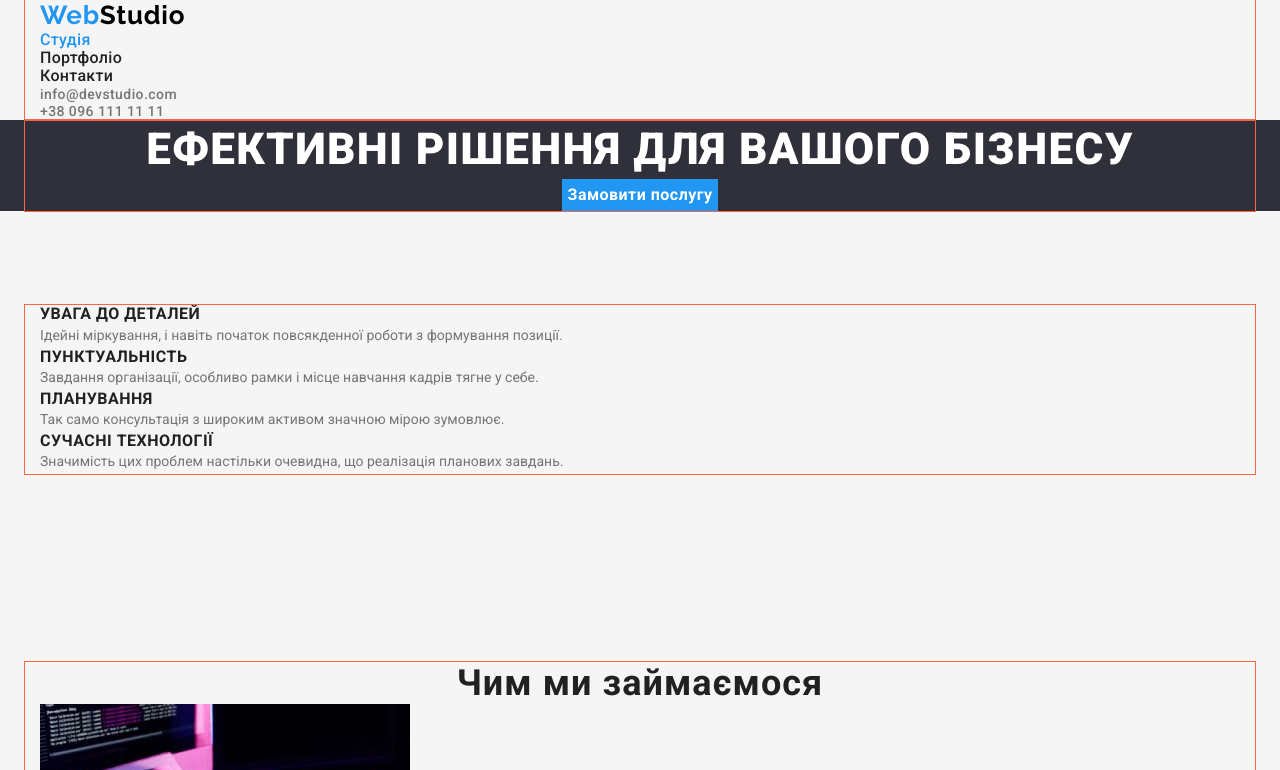
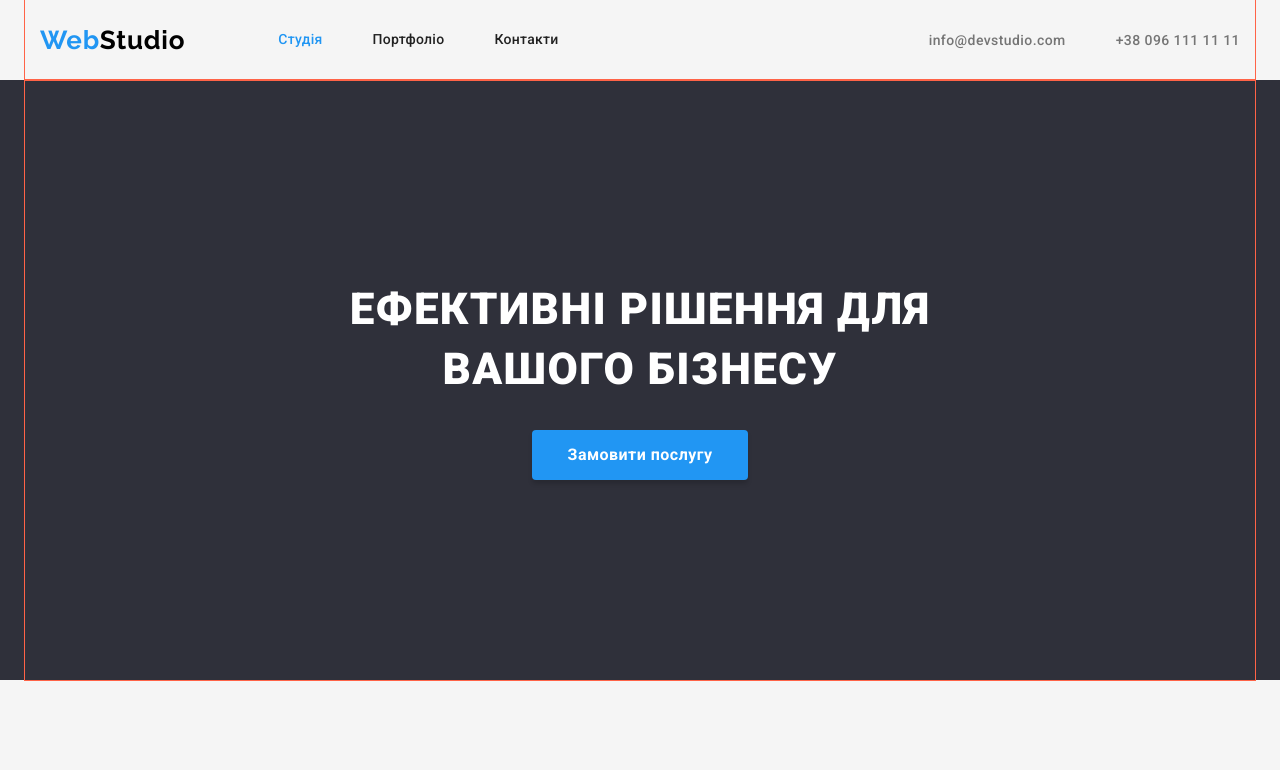
Before and after one commit to KirpaOleg/goit-markup-hw-03, a plain HTML site: page index.html in a window 1280 px wide. Shown: the top 770 px of the page. Drawn offline with nearby package versions, Linux system fonts and the light colour scheme.

Commit message:
section 3

```diff
--- a/css/styles.css
+++ b/css/styles.css
@@ -32,10 +32,6 @@ img {
   padding-right: 15px;
   outline: 1px solid tomato;
 }
-.section {
-  padding-top: 94px;
-  padding-bottom: 94px;
-}
 .list {
   list-style: none;
 }
@@ -64,16 +60,25 @@ img {
   font-size: 26px;
   line-height: 1.19;
   letter-spacing: 0.03em;
+  margin-right: 93px;
 }
 .logo-accent {
   color: var(--accent-color);
 }
 
 /* header-nav */
+.nav-items, .contacts {
+  display: flex;
+}
+.nav-item + .nav-item {
+  margin-left: 50px;
+}
 .nav-items .link {
+  display: block;
+  padding-top: 32px;
+  padding-bottom: 32px;
   color: var(--secondary-text-color);
   font-weight: 500;
-  font-size: 16px;
   line-height: 1.14;
   letter-spacing: 0.02em;
 }
@@ -95,6 +100,11 @@ img {
 .contacts .contact-item:focus {
   color: var(--accent-color);
 }
+.main-nav {
+  display: flex;
+  align-items: center;
+  justify-content: space-between;
+}
 
 /* hero */
 .hero {
@@ -108,9 +118,13 @@ img {
   line-height: 1.36;
   letter-spacing: 0.03em;
   text-transform: uppercase;
+  padding-top: 200px;
+  margin-bottom: 30px;
 }
 .hero-button {
   font-family: inherit;
+  display: inline-block;
+  min-width: 216px;
   color: var(--white-text-color);
   font-weight: 700;
   font-size: 16px;
@@ -119,26 +133,45 @@ img {
   background-color: var(--accent-color);
   border: none;
   cursor: pointer;
+  padding: 10px 32px;
+  border-radius: 4px;
+  box-shadow: 0px 4px 4px rgba(0, 0, 0, 0.15);
+  margin-bottom: 200px;
 }
 .hero-button:hover,
 .hero-button:focus {
   background-color: var(--button-active-color);
+  border-radius: 4px;
+  box-shadow: 0px 4px 4px rgba(0, 0, 0, 0.15);
 }
 
 /* section */
+.section {
+  padding-top: 94px;
+}
+.caption, .pic {
+  display: flex;
+  justify-content: space-between;
+}
+.caption-item {
+  width: 270px;
+}
 .section-subtitle {
   color: var(--secondary-text-color);
   font-weight: 700;
-  font-size: 16px;
   line-height: 1.14;
   letter-spacing: 0.03em;
   text-transform: uppercase;
+  padding-bottom: 10px
 }
 .section-text {
   line-height: 1.71;
 }
 .section-ourteam {
   background-color: var(--secondary-background-color);
+}
+.picture {
+  padding-bottom: 50px;
 }
 .section-title {
   color: var(--secondary-text-color);
--- a/index.html
+++ b/index.html
@@ -16,21 +16,21 @@
 
 <body>
 
-  <header>
-    <div class="container">
-      <nav>
+  <header class="header">
+    <div class="container main-nav">
+      <nav class="main-nav">
         <a href="./index.html" lang="en" class="header-logo link"><span class="logo-accent">Web</span>Studio</a>
         <ul class="nav-items list">
-          <li><a href="./index.html" class="link current">Студія</a></li>
-          <li><a href="./portfolio.html" class="link">Портфоліо</a></li>
-          <li><a href="" class="link">Контакти</a></li>
+          <li class="nav-item"><a href="./index.html" class="link current">Студія</a></li>
+          <li class="nav-item"><a href="./portfolio.html" class="link">Портфоліо</a></li>
+          <li class="nav-item"><a href="" class="link">Контакти</a></li>
         </ul>
       </nav>
       <ul class="contacts list">
-        <li>
+        <li class="nav-item">
           <a href="mailto:info@devstudio.com" lang="en" class="contact-item">info@devstudio.com</a>
         </li>
-        <li><a href="tel:+380961111111" class="contact-item">+38 096 111 11 11</a></li>
+        <li class="nav-item"><a href="tel:+380961111111" class="contact-item">+38 096 111 11 11</a></li>
       </ul>
     </div>
   </header>
@@ -38,7 +38,7 @@
   <main>
     <section class="hero">
       <div class="container">
-        <h1 class="hero-title">Ефективні рішення для вашого бізнесу</h1>
+        <h1 class="hero-title">Ефективні рішення для <br> вашого бізнесу</h1>
         <button type="button" class="hero-button">Замовити послугу</button>
       </div>
     </section>
@@ -46,28 +46,28 @@
     <section class="section">
       <div class="container">
         <h2 class="visually-hidden">Підхід до роботи</h2>
-        <ul class="list">
-          <li>
+        <ul class="caption list">
+          <li class="caption-item">
             <h3 class="section-subtitle">Увага до деталей</h3>
             <p class="section-text">
               Ідейні міркування, і навіть початок повсякденної роботи з
               формування позиції.
             </p>
           </li>
-          <li>
+          <li class="caption-item">
             <h3 class="section-subtitle">Пунктуальність</h3>
             <p class="section-text">
               Завдання організації, особливо рамки і місце навчання кадрів тягне
               у себе.
             </p>
           </li>
-          <li>
+          <li class="caption-item">
             <h3 class="section-subtitle">Планування</h3>
             <p class="section-text">
               Так само консультація з широким активом значною мірою зумовлює.
             </p>
           </li>
-          <li>
+          <li class="caption-item">
             <h3 class="section-subtitle">Сучасні технології</h3>
             <p class="section-text">
               Значимість цих проблем настільки очевидна, що реалізація планових
@@ -80,8 +80,8 @@
 
     <section class="section">
       <div class="container">
-        <h2 class="section-title">Чим ми займаємося</h2>
-        <ul class="list">
+        <h2 class="section-title picture">Чим ми займаємося</h2>
+        <ul class="pic list">
           <li><img src="./images/what-do-we-do-img1.jpg" alt="програмування" width="370" /></li>
           <li><img src="./images/what-do-we-do-img2.jpg" alt="мобільні застосунки" width="370" /></li>
           <li><img src="./images/what-do-we-do-img3.jpg" alt="дизайн" width="370" /></li>
```
